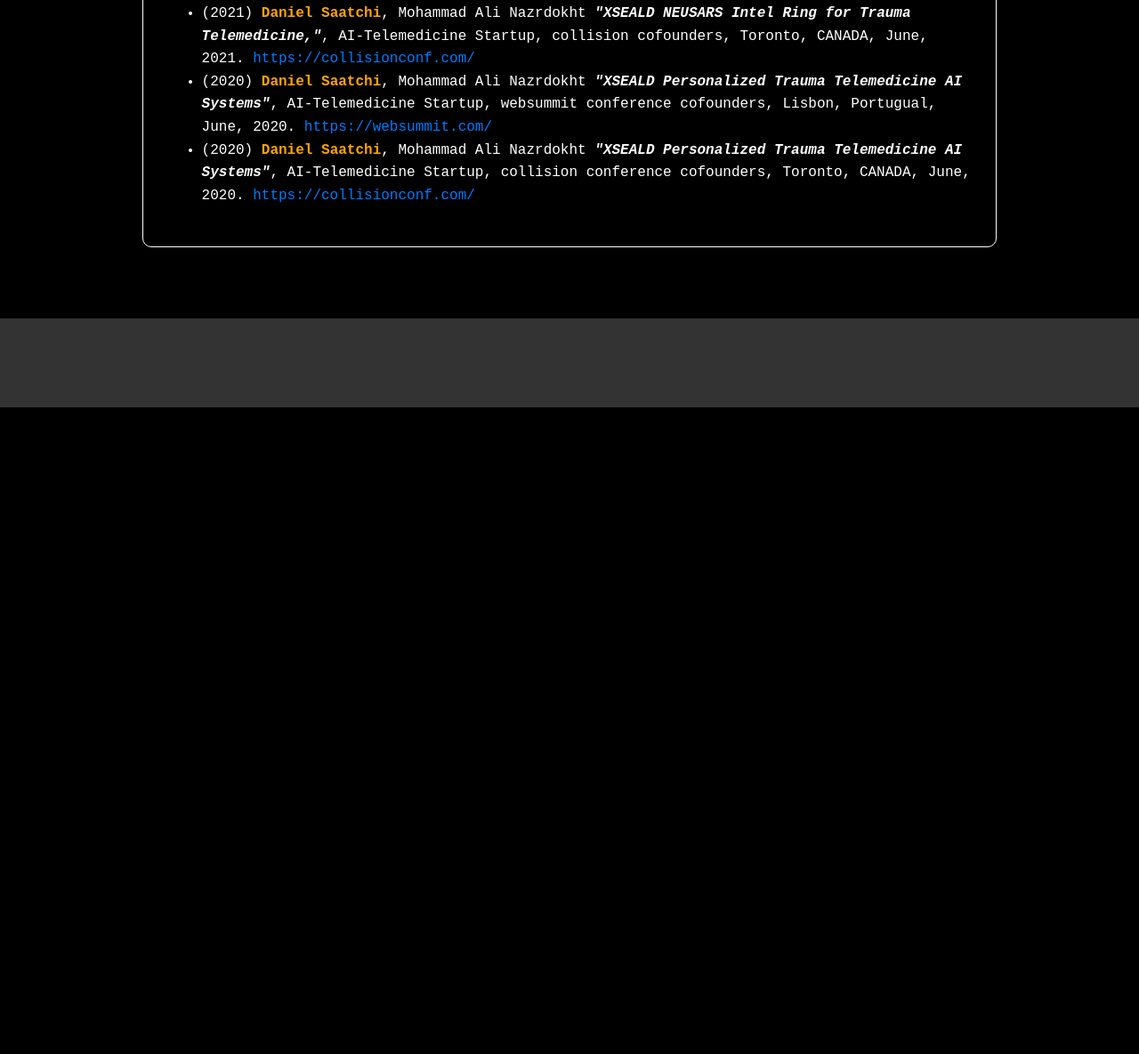
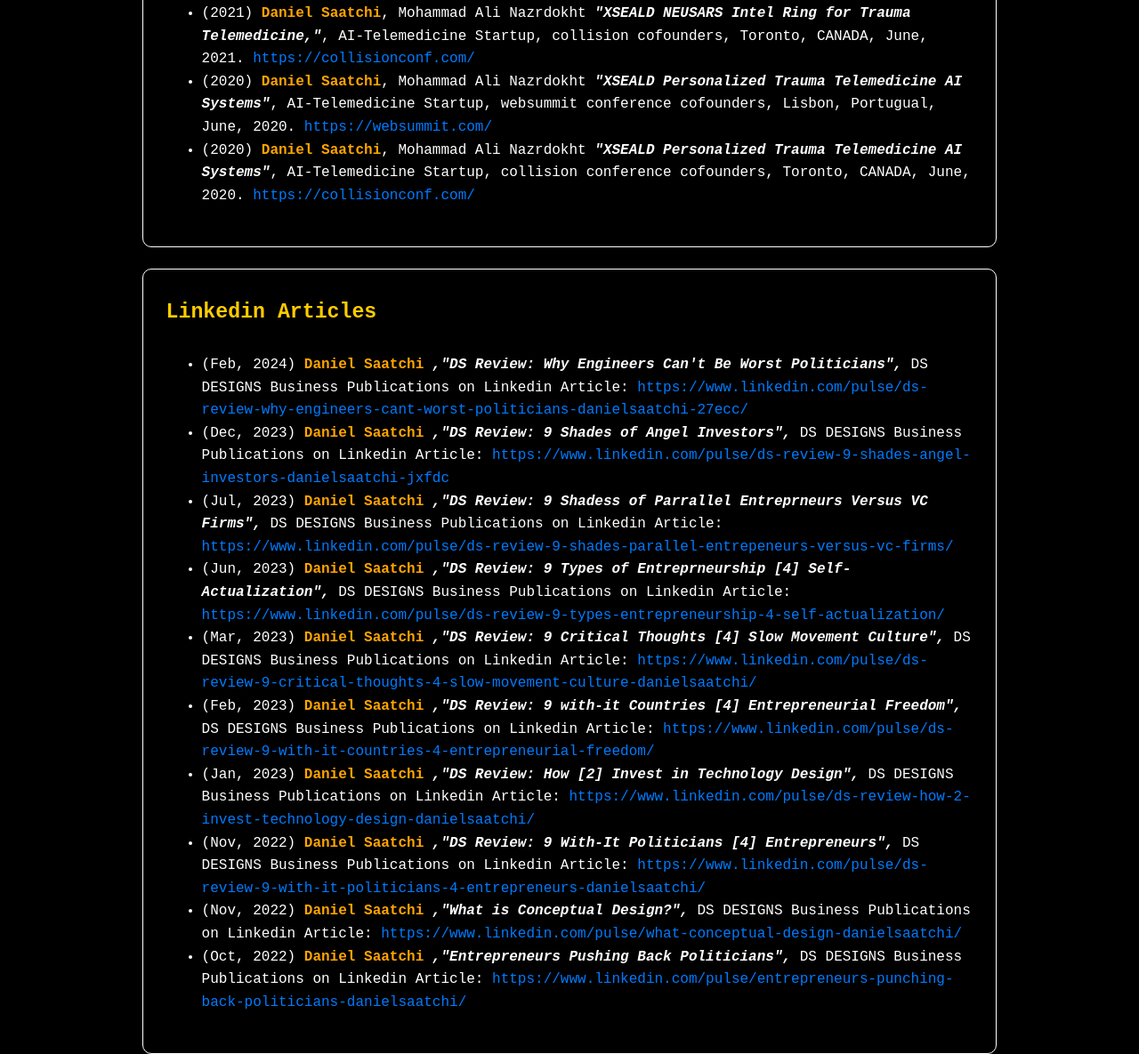
Before and after one commit to danielsaatchi/danielsaatchi.github.io, a plain HTML site: page docs/publications.html in a window 1280 px wide. Shown: the part 3483-4668 px from the top of the page at 89% size. Before the commit the page ends 3941 px from the top, so only its background shows below. Drawn offline with Linux system fonts and the light colour scheme; a web font is replaced by a local one.

Commit message:
publications.html

```diff
--- a/docs/publications.html
+++ b/docs/publications.html
@@ -9,7 +9,7 @@
 <body>
   <header class="site-header">
     <div class="container">
-      <h1 class="type-line" data-delay="1300">
+      <h1 class="type-line" data-delay="700">
         Publications
       </h1>
       <p class="type-line" data-delay="1800">
@@ -221,6 +221,91 @@
         <ul>
       </p>
     </section>
+
+
+    <section class="card">
+      <h2 class="type-line" data-delay="4000">
+        Linkedin Articles
+      </h2>
+      <p class="type-line" data-delay="4000">
+        <ul>
+         <li>(Feb, 2024) <strong style="color: orange;">Daniel Saatchi</strong>
+          <strong style="font-style: italic;">,"DS Review: Why Engineers Can't Be Worst Politicians",
+        </strong>
+        DS DESIGNS Business Publications on Linkedin Article:
+        <a href="https://www.linkedin.com/pulse/ds-review-why-engineers-cant-worst-politicians-danielsaatchi-27ecc/" target="_blank">
+          https://www.linkedin.com/pulse/ds-review-why-engineers-cant-worst-politicians-danielsaatchi-27ecc/</a></li>
+
+         <li>(Dec, 2023) <strong style="color: orange;">Daniel Saatchi</strong>
+        <strong style="font-style: italic;">,"DS Review: 9 Shades of Angel Investors",
+        </strong>
+        DS DESIGNS Business Publications on Linkedin Article:
+        <a href="https://www.linkedin.com/pulse/ds-review-9-shades-angel-investors-danielsaatchi-jxfdc" target="_blank">
+          https://www.linkedin.com/pulse/ds-review-9-shades-angel-investors-danielsaatchi-jxfdc</a></li>
+
+          <li>(Jul, 2023) <strong style="color: orange;">Daniel Saatchi</strong>
+        <strong style="font-style: italic;">,"DS Review: 9 Shadess of Parrallel Entreprneurs Versus VC Firms",
+        </strong>
+        DS DESIGNS Business Publications on Linkedin Article:
+        <a href="https://www.linkedin.com/pulse/ds-review-9-shades-parallel-entrepeneurs-versus-vc-firms/" target="_blank">
+          https://www.linkedin.com/pulse/ds-review-9-shades-parallel-entrepeneurs-versus-vc-firms/</a></li>
+
+           <li>(Jun, 2023) <strong style="color: orange;">Daniel Saatchi</strong>
+        <strong style="font-style: italic;">,"DS Review: 9 Types of Entreprneurship [4] Self-Actualization",
+        </strong>
+        DS DESIGNS Business Publications on Linkedin Article:
+        <a href="https://www.linkedin.com/pulse/ds-review-9-types-entrepreneurship-4-self-actualization/" target="_blank">
+          https://www.linkedin.com/pulse/ds-review-9-types-entrepreneurship-4-self-actualization/</a></li>
+
+        <li>(Mar, 2023) <strong style="color: orange;">Daniel Saatchi</strong>
+        <strong style="font-style: italic;">,"DS Review: 9 Critical Thoughts [4] Slow Movement Culture",
+        </strong>
+        DS DESIGNS Business Publications on Linkedin Article:
+        <a href="https://www.linkedin.com/pulse/ds-review-9-critical-thoughts-4-slow-movement-culture-danielsaatchi/" target="_blank">
+          https://www.linkedin.com/pulse/ds-review-9-critical-thoughts-4-slow-movement-culture-danielsaatchi/</a></li>
+
+
+
+        <li>(Feb, 2023) <strong style="color: orange;">Daniel Saatchi</strong>
+        <strong style="font-style: italic;">,"DS Review: 9 with-it Countries [4] Entrepreneurial Freedom",
+        </strong>
+        DS DESIGNS Business Publications on Linkedin Article:
+        <a href="https://www.linkedin.com/pulse/ds-review-9-with-it-countries-4-entrepreneurial-freedom/" target="_blank">
+          https://www.linkedin.com/pulse/ds-review-9-with-it-countries-4-entrepreneurial-freedom/</a></li>
+
+        <li>(Jan, 2023) <strong style="color: orange;">Daniel Saatchi</strong>
+        <strong style="font-style: italic;">,"DS Review: How [2] Invest in Technology Design",
+        </strong>
+        DS DESIGNS Business Publications on Linkedin Article:
+        <a href="https://www.linkedin.com/pulse/ds-review-how-2-invest-technology-design-danielsaatchi/" target="_blank">
+          https://www.linkedin.com/pulse/ds-review-how-2-invest-technology-design-danielsaatchi/</a></li>
+
+        <li>(Nov, 2022) <strong style="color: orange;">Daniel Saatchi</strong>
+        <strong style="font-style: italic;">,"DS Review: 9 With-It Politicians [4] Entrepreneurs",
+        </strong>
+        DS DESIGNS Business Publications on Linkedin Article:
+        <a href="https://www.linkedin.com/pulse/ds-review-9-with-it-politicians-4-entrepreneurs-danielsaatchi/" target="_blank">
+          https://www.linkedin.com/pulse/ds-review-9-with-it-politicians-4-entrepreneurs-danielsaatchi/</a></li>
+
+        <li>(Nov, 2022) <strong style="color: orange;">Daniel Saatchi</strong>
+        <strong style="font-style: italic;">,"What is Conceptual Design?",
+        </strong>
+        DS DESIGNS Business Publications on Linkedin Article:
+        <a href="https://www.linkedin.com/pulse/what-conceptual-design-danielsaatchi/" target="_blank">
+          https://www.linkedin.com/pulse/what-conceptual-design-danielsaatchi/</a></li>
+
+        <li>(Oct, 2022) <strong style="color: orange;">Daniel Saatchi</strong>
+        <strong style="font-style: italic;">,"Entrepreneurs Pushing Back Politicians",
+        </strong>
+        DS DESIGNS Business Publications on Linkedin Article:
+        <a href="https://www.linkedin.com/pulse/entrepreneurs-punching-back-politicians-danielsaatchi/" target="_blank">
+          https://www.linkedin.com/pulse/entrepreneurs-punching-back-politicians-danielsaatchi/</a></li>
+
+        <ul>
+      </p>
+    </section>
+
+
   </main>
 
   <footer class="site-footer">
```
